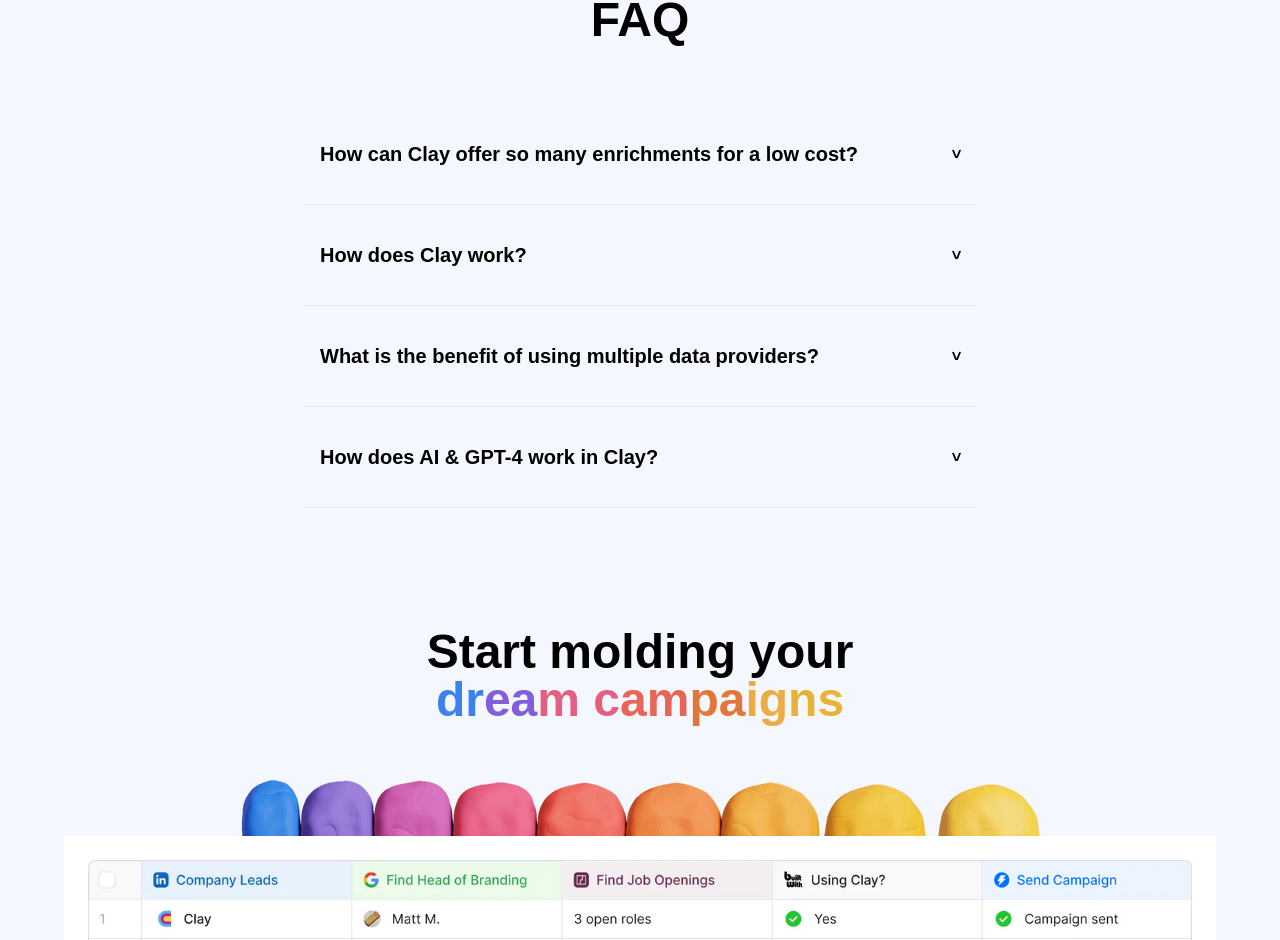
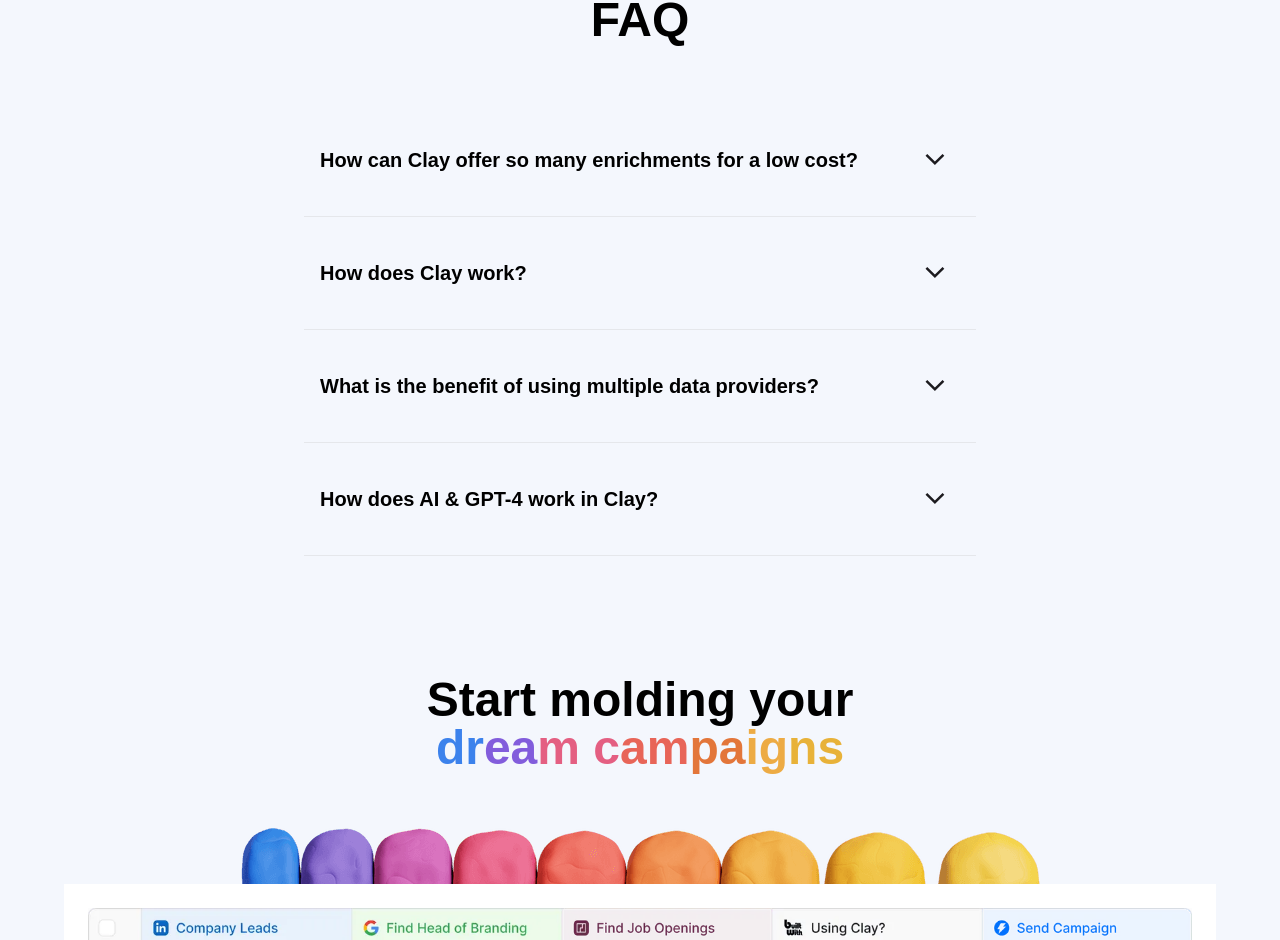
Before and after one commit to shristi-gupta21/clay-clone, a React (Vite) app: page / in a window 1280 px wide. Shown: the part 3404-4344 px from the top of the page. Built offline with nearby package versions, Linux system fonts and the light colour scheme.

Commit message:
added details and summary image in faq

```diff
--- a/src/assets/layouts/Faq.jsx
+++ b/src/assets/layouts/Faq.jsx
@@ -1,13 +1,16 @@
 /* eslint-disable react/prop-types */
-import React from 'react';
+import { useState } from "react";
+import imageClosed from '/images/faq-arrow-down.svg';
  const Faq = (props) => {
+    const [isDetailsOpen, setIsDetailsOpen] = useState(false);
+
     return (
         <div>
             <details
                 className="newui-disclosure font-bold w-full pr-4 py-4 md:p-4 "
             >
                 <summary
-                    className="flex cursor-pointer list-none items-center"
+                    className="flex cursor-pointer list-none items-center" onClick={()=>setIsDetailsOpen(!isDetailsOpen)}
                 >
                     <div
                         className="flex w-full flex-col sm:flex-row  md:justify-between"
@@ -16,6 +19,8 @@
                             {props.heading}
                         </span>
                     </div>
+                    <div className={`w-10 h-10 mr-2 ${!isDetailsOpen ? 'rotate-0' : 'rotate-180'}`} style={{backgroundImage: `url(${imageClosed})`, backgroundSize: "cover"}}></div>
+
                 </summary>
                 <p className="pt-4 text-base font-normal text-clay-blue-200 lg:text-xl">
                     {props.content}
--- a/src/index.css
+++ b/src/index.css
@@ -252,18 +252,3 @@
   text-decoration: underline;
   cursor: pointer;
 }
-
-
-.newui-disclosure[open] summary {
-  transition-timing-function: height 0.5s ease-in-out;
-}
-
-.newui-disclosure[open] summary::after {
-  content: "<";
- rotate: 90deg;
-
-}
-.newui-disclosure summary::after{
-   content:">";
-   rotate: 90deg;
-}
```
Also changed, not shown: public/images/faq-arrow-up.svg (deleted).
